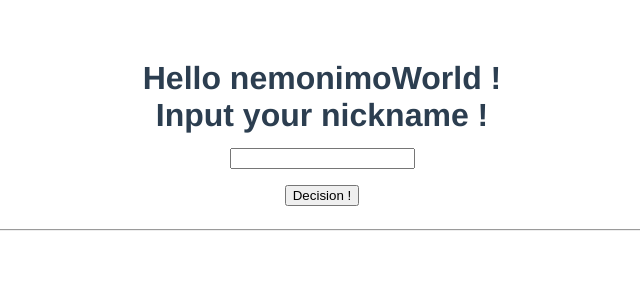
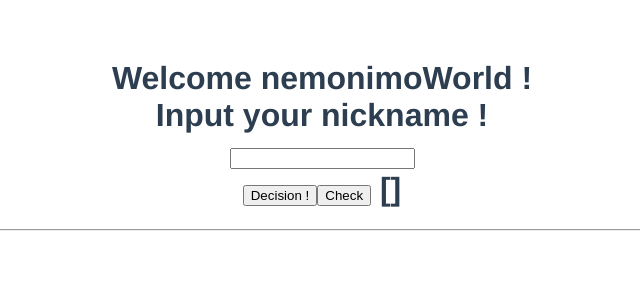
Before and after one commit to nemonimo/vue, a Vue app in the folder checker-project/: page /#/ in a window 1280 px wide. Shown: the top 300 px of the page, without its empty margins (318-958 px from the left). Built offline with nearby package versions, Linux system fonts and the light colour scheme.

Commit message:
checker
content checker add

```diff
--- a/checker-project/src/components/Parent.vue
+++ b/checker-project/src/components/Parent.vue
@@ -1,7 +1,7 @@
 <template>
 <div class="hello">
   <h1>
-    Hello nemonimoWorld !<br>
+    Welcome nemonimoWorld !<br>
     Input your nickname !<br>
 
   <div v-if="!showText">
@@ -11,6 +11,8 @@
     <input type="text" v-model="inputNickname" disabled>
   </div>
     <button v-show="!showText" v-on:click="toggle">Decision !</button>
+    <button v-on:click="checkForm">Check</button>
+    {{errors}}
   </h1>
   <hr>
   <h2 v-show="showText">
@@ -30,7 +32,8 @@ export default {
     return {
       inputNickname: '',
       showText: false,
-      showModal: false
+      showModal: false,
+      errors: []
     }
   },
   methods: {
@@ -39,6 +42,14 @@ export default {
     },
     modalPopUpEvent: function () {
       this.showModal = !this.showModal
+    },
+    checkForm: function () {
+      this.errors = []
+      if (this.inputNickname == null) {
+        this.errors.push('Name field is blank.')
+      } else if (!isNaN(this.inputNickname)) {
+        this.errors.push('Do not put a number in the name field.')
+      }
     }
   }
 }
--- a/checker-project/src/router/index.js
+++ b/checker-project/src/router/index.js
@@ -3,6 +3,7 @@ import Router from 'vue-router'
 import Parent from '@/components/Parent'
 import Child from '@/components/Child'
 import Modal from '@/components/Modal'
+import ContentsChecker from '@/components/ContentsChecker'
 
 Vue.use(Router)
 
@@ -16,7 +17,8 @@ export default new Router({
           path: '',
           components: {
             child: Child,
-            modal: Modal
+            modal: Modal,
+            contentsChecker: ContentsChecker
           }
         }
       ]
```
Also changed, not shown: checker-project/src/components/ContentsChecker.vue (added).
